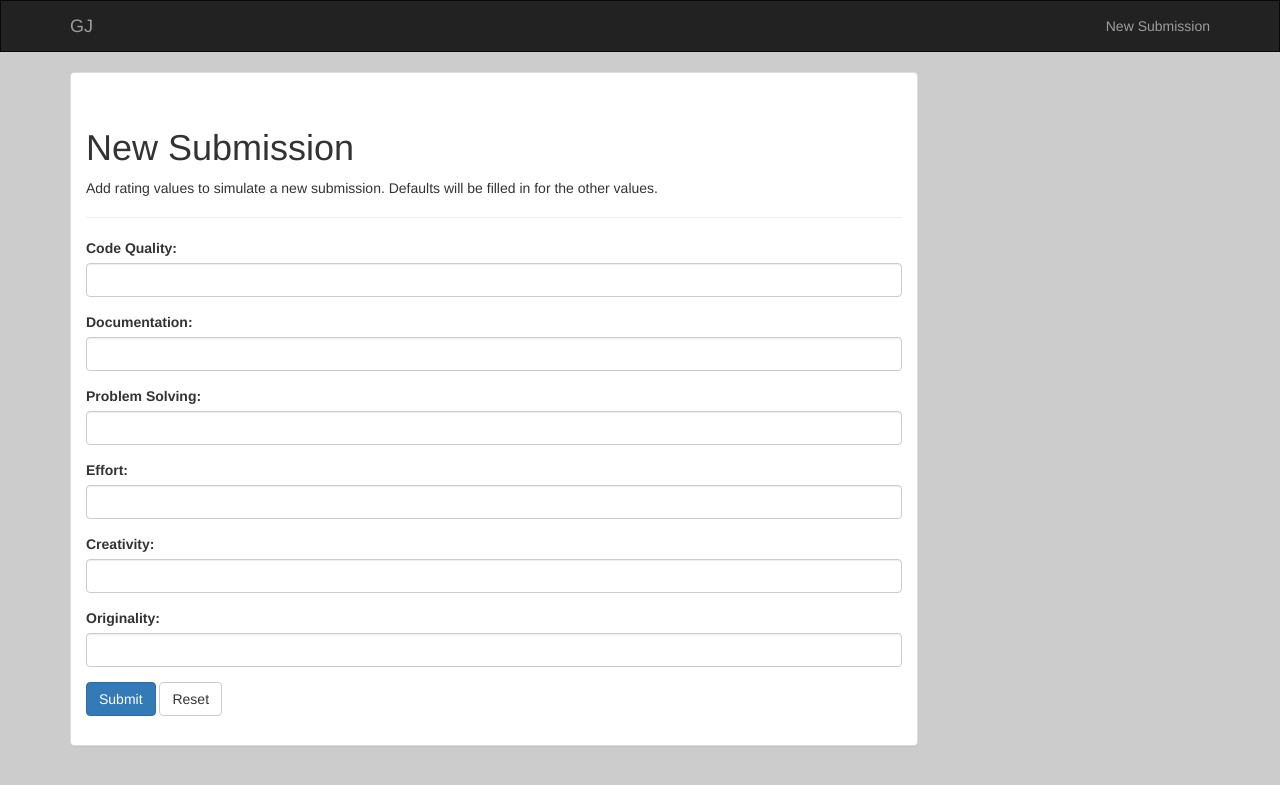
After one commit to daltonamitchell/rating-dashboard, a Django app: page /new/ in a window 1280 px wide. The commit adds this page. Shown: the top 785 px of the page. Run offline with Django 3.2, Linux system fonts and the light colour scheme; some libraries are stand-ins or nearby versions.

Commit message:
Create / save new submission

```diff
--- a/dashboard/ratings/static/ratings/js/app.js
+++ b/dashboard/ratings/static/ratings/js/app.js
@@ -1,21 +1,30 @@
 $(document).ready(function() {
   // Update slider label on value change
-  $('input[type=range]').change(function(e) {
-    $('label[for=' + e.target.id + ']')
-      .find('span')
-      .text(e.target.value)
-  });
+  $('input[type=range]').change(updateControlLabel);
 
   // Update labels when form is reset
-  $('#rating-controls button[type=reset]').click(function(e) {
-    e.preventDefault();
+  $('#rating-controls button[type=reset]').click(resetRatingForm);
+
+  // Submit rating values
+  $('#rating-controls button[type=submit]').click(submitIdealValues);
+
+  // Set default values before saving new submission
+  $('form[name=new-submission-form]').submit(setDefaults);
+
+  function updateControlLabel(event) {
+    $('label[for=' + event.target.id + ']')
+      .find('span')
+      .text(event.target.value)
+  }
+
+  function resetRatingForm(event) {
+    event.preventDefault();
     $('#rating-controls input[type=range]').val(5);
     $('#rating-controls label').find('span').text(5);
-  });
+  }
 
-  // Submit rating values
-  $('#rating-controls button[type=submit]').click(function(e) {
-    e.preventDefault()
+  function submitIdealValues(event) {
+    event.preventDefault()
 
     // Holds ideal values to send back
     var values = {};
@@ -32,5 +41,20 @@ $(document).ready(function() {
     // Set value on hidden object & submit
     $('input#ideal-values').val( JSON.stringify(values) );
     $('#rating-controls').find('form').submit();
-  });
+  }
+
+  function setDefaults(event) {
+    // Stop form submission
+    event.preventDefault();
+
+    // Set a default value for all empty fields
+    $('form[name=new-submission-form] input').each(function() {
+      if ( !$(this).val() ) {
+        $(this).val(25)
+      }
+    });
+
+    // Now submit the form
+    event.target.submit()
+  }
 });
--- a/dashboard/ratings/templates/ratings/base.html
+++ b/dashboard/ratings/templates/ratings/base.html
@@ -10,12 +10,14 @@
 
   <body>
     <nav class="navbar navbar-inverse">
-      <div class="container-fluid">
-        <div class="navbar-header"><a class="navbar-brand">GJ</a></div>
+      <div class="container">
+        <div class="navbar-header"><a class="navbar-brand" href="{% url 'index' %}">GJ</a></div>
 
         <div class="navbar-right">
           <ul class="nav navbar-nav">
-            {% block navlinks %}{% endblock %}
+            {% block navlinks %}
+            <li><a href="{% url 'new' %}">New Submission</a></li>
+            {% endblock %}
           </ul>
         </div>
       </div>
--- a/dashboard/ratings/templates/ratings/index.html
+++ b/dashboard/ratings/templates/ratings/index.html
@@ -13,8 +13,6 @@
           <div class="panel-body">
             <h3>Submission #{{ submission.id }}</h3>
             <h2>Score: {{ submission.rating.score|floatformat:2 }}</h2>
-            <!-- <p>Applied: {{ submission.application_date }}</p> -->
-            <!-- <p>Submitted: {{ submission.submission_date }}</p> -->
 
             <div>
               <div class="rating">
--- /dev/null
+++ b/dashboard/ratings/templates/ratings/new.html
@@ -0,0 +1,46 @@
+{% extends "ratings/base.html" %}
+
+{% block title %}Add new submission{% endblock title %}
+
+{% block content %}
+<div class="panel panel-default">
+  <div class="panel-body">
+    <div class="page-header">
+      <h1>New Submission</h1>
+      <p>Add rating values to simulate a new submission. Defaults will be filled in for the other values.</p>
+    </div>
+
+    <form name="new-submission-form" method="post" action="{% url 'store' %}">
+      {% csrf_token %}
+
+      <div class="form-group">
+        <label for="code-quality">Code Quality:</label>
+        <input type="number" class="form-control" id="code-quality-inp" name="code_quality" min="1" max="100">
+      </div>
+      <div class="form-group">
+        <label for="code-quality">Documentation:</label>
+        <input type="number" class="form-control" id="documentation-inp" name="documentation" min="1" max="100">
+      </div>
+      <div class="form-group">
+        <label for="code-quality">Problem Solving:</label>
+        <input type="number" class="form-control" id="problem_solving-inp" name="problem_solving" min="1" max="100">
+      </div>
+      <div class="form-group">
+        <label for="code-quality">Effort:</label>
+        <input type="number" class="form-control" id="effort-inp" name="effort" min="1" max="100">
+      </div>
+      <div class="form-group">
+        <label for="code-quality">Creativity:</label>
+        <input type="number" class="form-control" id="creativity-inp" name="creativity" min="1" max="100">
+      </div>
+      <div class="form-group">
+        <label for="code-quality">Originality:</label>
+        <input type="number" class="form-control" id="originality-inp" name="originality" min="1" max="100">
+      </div>
+
+      <button type="submit" class="btn btn-primary">Submit</button>
+      <button type="reset" class="btn btn-default">Reset</button>
+    </form>
+  </div>
+</div>
+{% endblock content %}
--- a/dashboard/ratings/urls.py
+++ b/dashboard/ratings/urls.py
@@ -3,5 +3,7 @@ from django.conf.urls import url
 from . import views
 
 urlpatterns = [
+    url(r'^new/$', views.create, name='new'),
+    url(r'^store/', views.store, name='store'),
     url(r'^$', views.index, name='index'),
 ]
--- a/dashboard/ratings/views.py
+++ b/dashboard/ratings/views.py
@@ -1,10 +1,9 @@
 from math import sqrt
 
-from django.shortcuts import render
+from django.shortcuts import render, redirect
 
-from .models import Submission
+from ratings.models import Submission
 
-from django.http import HttpResponse
 
 def index(request):
     """Show all submissions"""
@@ -27,6 +26,28 @@ def index(request):
     context = {'top_submissions_list': ranked_submissions_list}
     return render(request, 'ratings/index.html', context)
 
+def create(request):
+    """Show the form for creating new submissions"""
+    return render(request, 'ratings/new.html', {})
+
+def store(request):
+    """Save a new submission"""
+    from ratings.tests.factories import SubmissionFactory, MediaFactory, RatingFactory
+
+    if request.method == 'POST':
+        submission = SubmissionFactory()
+        MediaFactory(submission=submission)
+        RatingFactory(score=0,
+                      code_quality=request.POST.get('code_quality'),
+                      documentation=request.POST.get('documentation'),
+                      problem_solving=request.POST.get('problem_solving'),
+                      effort=request.POST.get('effort'),
+                      creativity=request.POST.get('creativity'),
+                      originality=request.POST.get('originality'),
+                      submission=submission)
+
+    return redirect('index')
+
 def _rank_submission(submission, ideal_values):
     """Ranks a submission by ideal values
 
```
